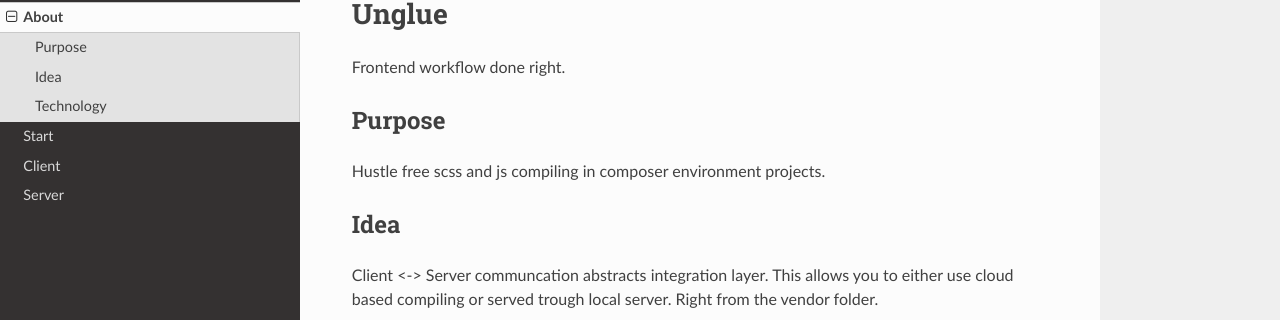
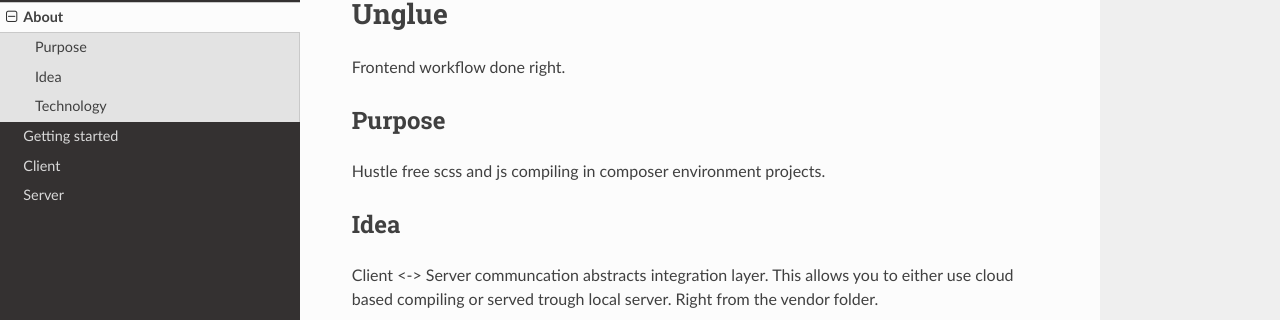
Before and after one commit to frontend-workflow-cloud-compiler/docs, an MkDocs documentation site: the page built from docs/index.md, in a window 1280 px wide. Shown: the part 104-424 px from the top of the page. Built offline with MkDocs 1.6.1, drawn with Linux system fonts in a browser that asks for light colours; nearby versions of some CDN libraries.

Commit message:
Update mkdocs.yml

```diff
--- a/mkdocs.yml
+++ b/mkdocs.yml
@@ -1,8 +1,8 @@
 site_name: Unglue Workflow
 nav:
-    - 'About': index.md
-    - 'Start': start.md
-    - 'Client': client.md
-    - 'Server': server.md
+    - About: 'index.md'
+    - Getting started: 'start.md'
+    - Client: 'client.md'
+    - Server: 'server.md'
 theme:
   name: 'readthedocs'
```
